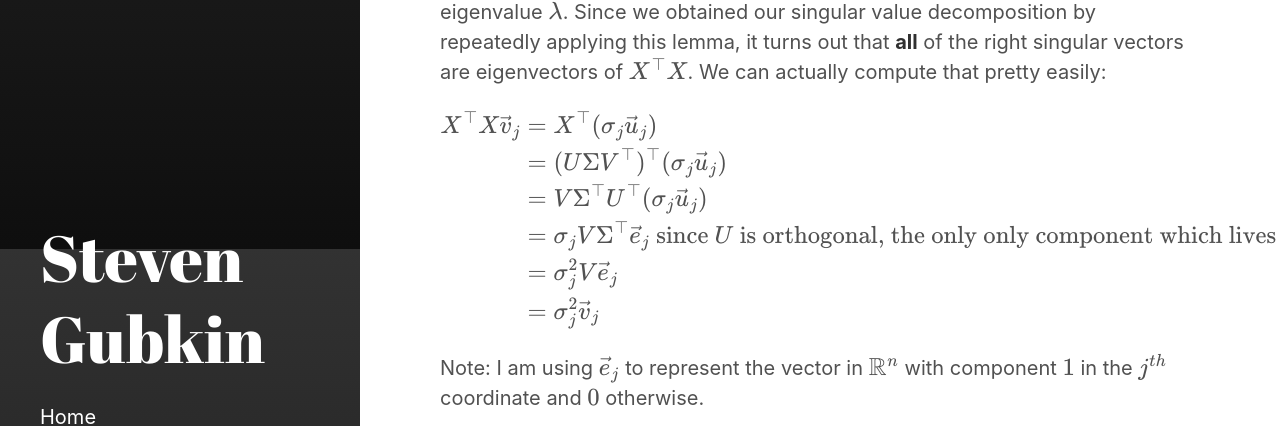
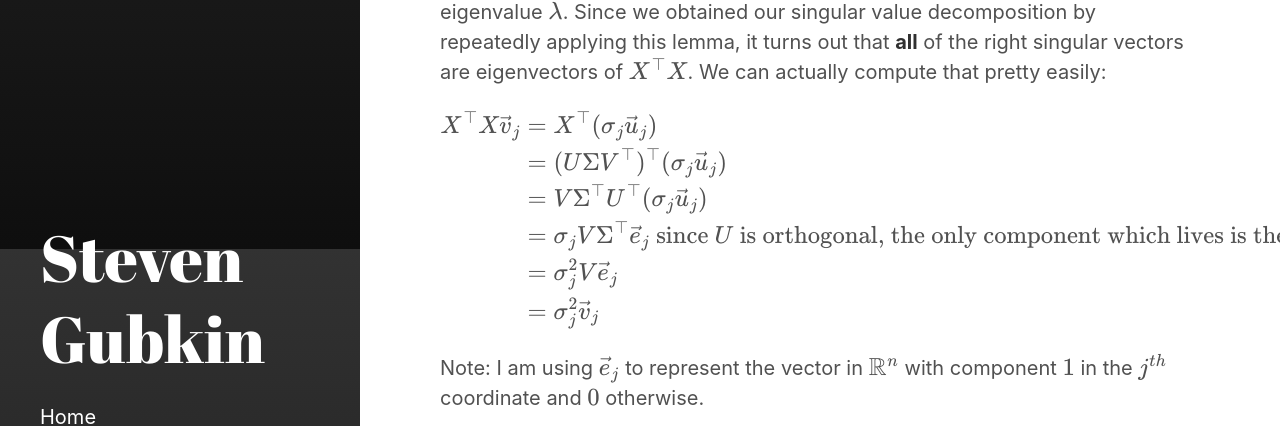
Before and after one commit to StevenGubkin/StevenGubkin.github.io, a Jekyll site: the page built from _posts/2023-10-06-SVD-LoRa.md, in a window 1280 px wide and 900 px high, scrolled down 10403 px. Shown: the part 148-574 px from the top of the window. Built offline with Jekyll 4.4.1, drawn with Linux system fonts in a browser that asks for light colours; formulas are drawn with MathJax 3; some of the changed text lies outside the part shown.

Commit message:
fixing typos

```diff
--- a/_posts/2023-10-06-SVD-LoRa.md
+++ b/_posts/2023-10-06-SVD-LoRa.md
@@ -185,7 +185,7 @@ To summarize, and slightly generalize:
 * Let $$r = \textrm{Rank}(X)$$.  We found the unit vectors $$\vec{u}_1, \vec{u}_2, \dots, \vec{u}_r$$ pointing in the direction of the axes of this ellipsoid.  We let $$\sigma_1, \sigma_2, \dots \sigma_r$$ be the distance from the origin to these vertexes.
 * $$\vec{v}_1, \vec{v}_2 , \dots \vec{v}_r$$ are chosen to be inverse images of $$\sigma_1 \vec{u}_1, \sigma_2\vec{u}_2, \dots, \sigma_r \vec{u}_r$$.  It is a **small miracle** that these end up orthogonal as well.
 * If $$n > r$$, then we also completed the $$u_j$$ to form a basis of $$\mathbb{R}^n$$:  $$\vec{u}_{r+1}, \vec{u}_{r+2}, \dots \vec{u}_n$$ are chosen to be orthonormal and span $$\textrm{Im}(X)^\perp$$.
-* Similarly, if $$p > r$$ then the null space of $$X$$ will be $$\textrm{Span}(\vec{v}_1, \vec{v}_2 , \dots \vec{v}_r)^\perp$$, and we choose the remaining $$v_j$$ to complete an orthonormal basis of $$\mathbb{R}^p$$.  You could also view this as the image ellipsoid having ``degenerate axes" of length $$0$$, and extend the $$\sigma_j$$ to be $$0$$ in this case.
+* Similarly, if $$p > r$$ then the null space of $$X$$ will be $$\textrm{Span}(\vec{v}_1, \vec{v}_2 , \dots \vec{v}_r)^\perp$$, and we choose the remaining $$v_j$$ to complete an orthonormal basis of $$\mathbb{R}^p$$.  You could also view this as the image ellipsoid having "degenerate axes" of length $$0$$, and extend the $$\sigma_j$$ to be $$0$$ in this case.
 * At the end of this process we have orthonormal bases of both the domain and codomain with:
 
 $$
@@ -378,7 +378,7 @@ X^\top X \vec{v}_j
 &= X^\top (\sigma_j \vec{u}_j)\\
 &= (U \Sigma V^\top)^\top (\sigma_j \vec{u}_j)\\
 &= V \Sigma^\top U^\top (\sigma_j \vec{u}_j)\\
-&= \sigma_j V \Sigma^\top \vec{e}_j \textrm{ since $U$ is orthogonal, the only only component which lives is the $j^{th}$ one.}\\
+&= \sigma_j V \Sigma^\top \vec{e}_j \textrm{ since $U$ is orthogonal, the only component which lives is the $j^{th}$ one.}\\
 &= \sigma_j^2 V \vec{e}_j\\
 &= \sigma_j^2 \vec{v}_j
 \end{align*}
```
Also changed, not shown: other parts of _posts/2023-10-06-SVD-LoRa.md (+3 -3 lines).
